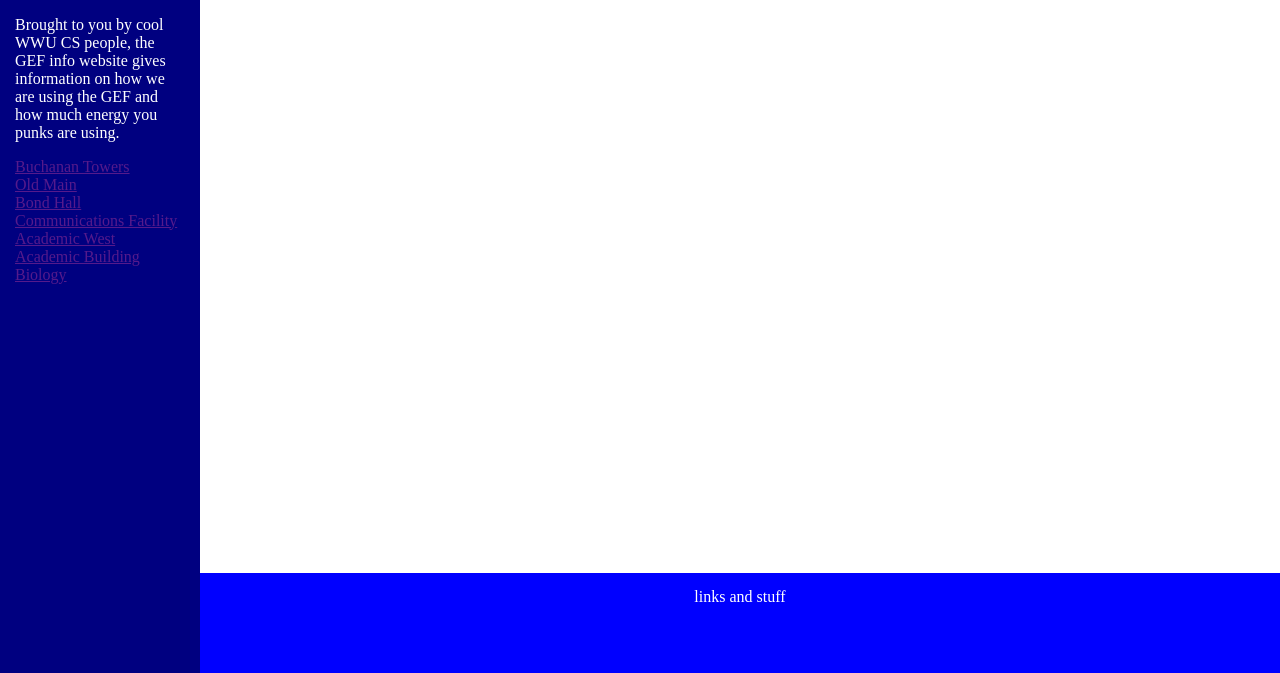
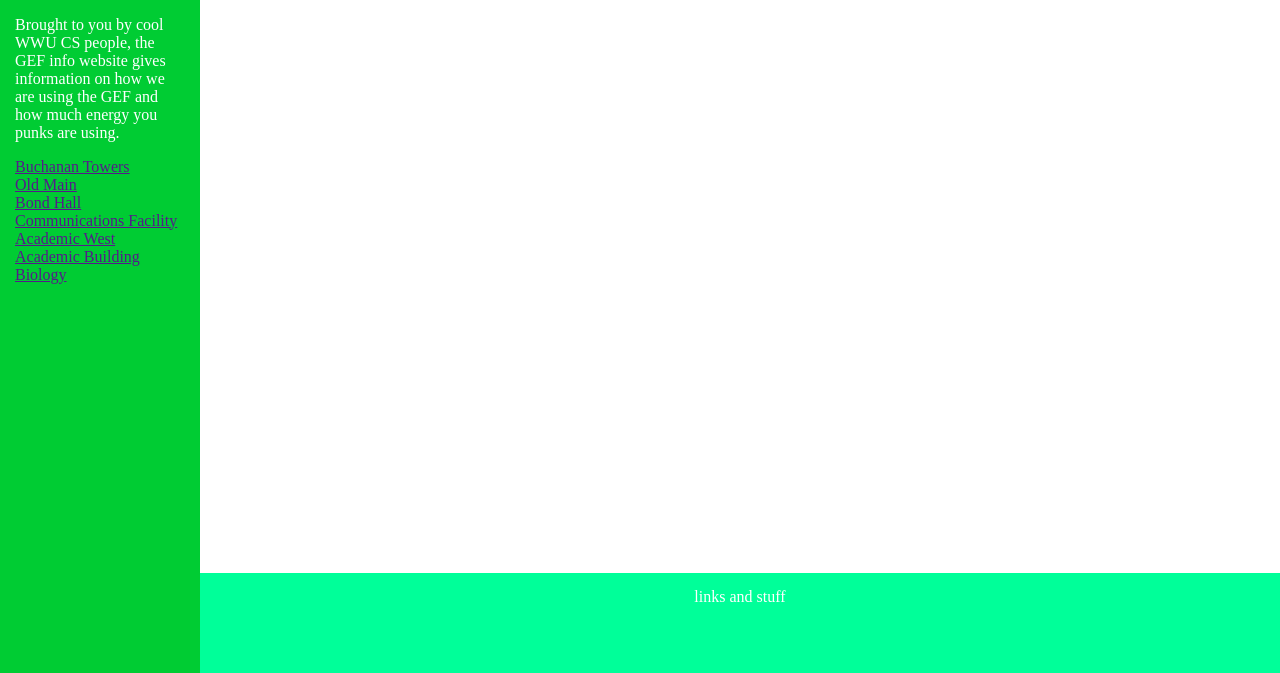
Before and after one commit to lbdante/Green-Energy-Fee, a plain HTML site: page website/FrameLayout.html in a window 1280 px wide. Shown: the part 127-800 px from the top of the page. Drawn offline with Linux system fonts and the light colour scheme.

Commit message:
Changed background colors in CSS

```diff
--- a/website/style.css
+++ b/website/style.css
@@ -15,7 +15,7 @@ body{
   width: 200px; /*Width of frame div*/
   height: 100%;
   overflow: hidden; /*Disable scrollbars. Set to "scroll" to enable*/
-  background: navy;
+  background: #0C3;
   color: white;
 }
 
@@ -25,7 +25,7 @@ body{
   width: 100%; /*Width of frame div*/
   height: 100px;
   overflow: hidden; /*Disable scrollbars. Set to "scroll" to enable*/
-  background: blue;
+  background: #0F9;
   color: white;
 }
 
```
